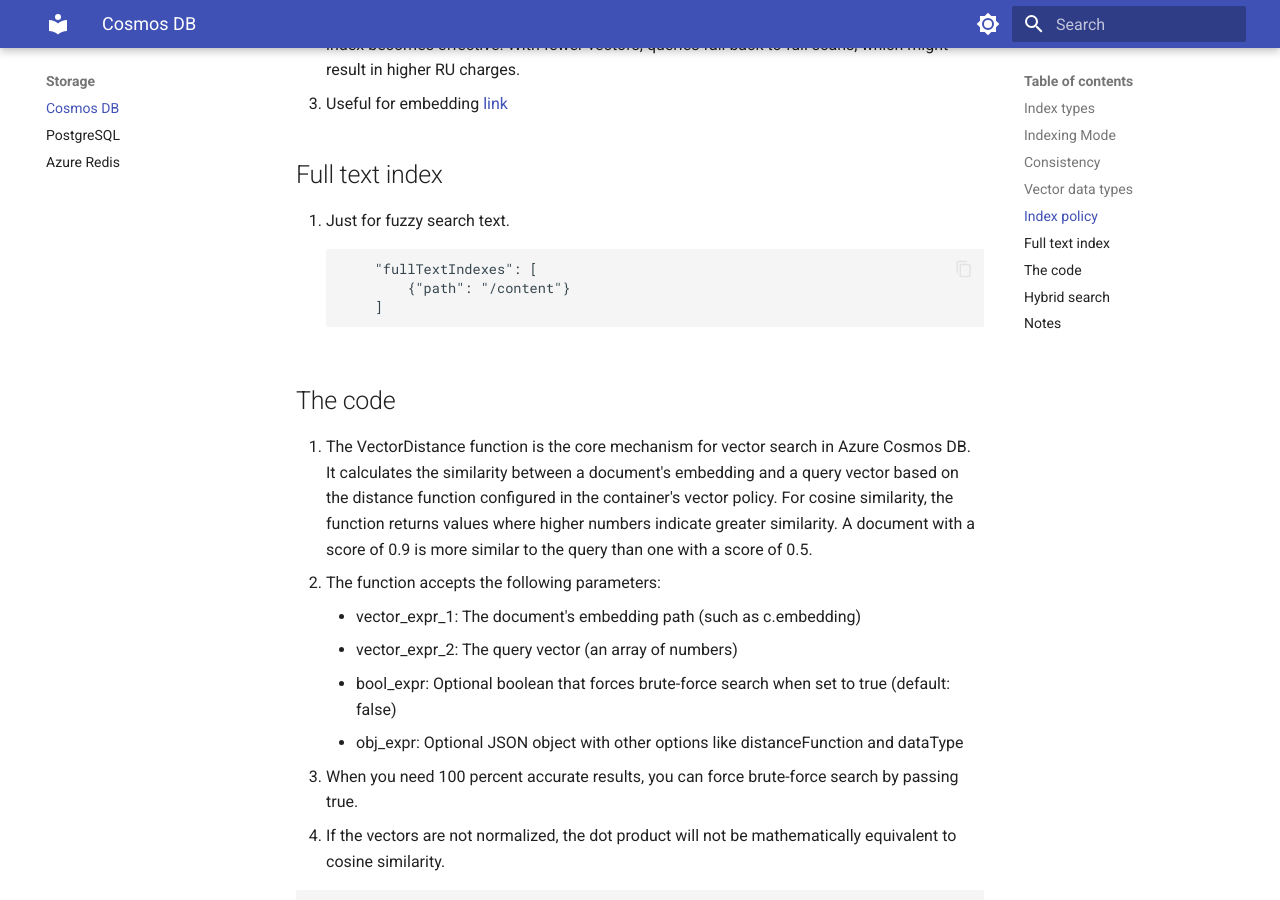
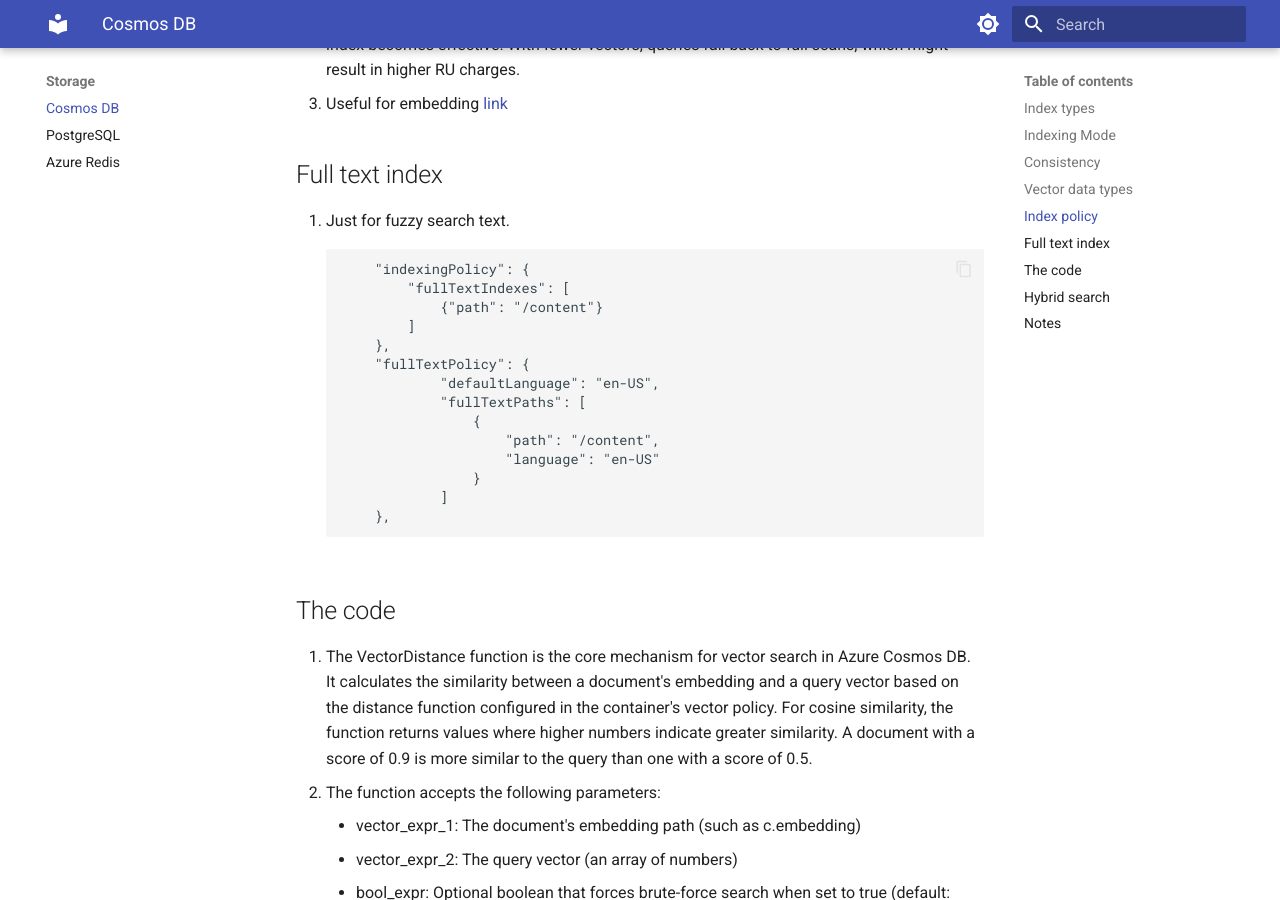
Before and after one commit to yoonghan/AI-Cloud-Developer, an MkDocs documentation site: the page built from docs/Storage/CosmosDb.md, in a window 1280 px wide and 900 px high, scrolled down 3010 px. Built offline with MkDocs 1.6.1 and Material for MkDocs 9.7.7, drawn with Linux system fonts in a browser that asks for light colours; some of the changed text lies outside the part shown.

Commit message:
Update policy

````diff
--- a/docs/Storage/CosmosDb.md
+++ b/docs/Storage/CosmosDb.md
@@ -31,17 +31,17 @@
 
 ## Vector data types
 
-```javascript
-vector_embedding_policy = {
-    "vectorEmbeddings": [
-        {
-            "path": "/embedding",
-            "dataType": "float32",
-            "distanceFunction": "cosine",
-            "dimensions": 1536
-        }
-    ]
-}
+```json
+    "vectorEmbeddingPolicy": {
+        "vectorEmbeddings": [
+            {
+                "path": "/embedding",
+                "dataType": "float32",
+                "distanceFunction": "cosine",
+                "dimensions": 1536
+            }
+        ]
+    }
 ```
 
 1. Distance function
@@ -82,9 +82,20 @@ indexing_policy = {
 ## Full text index
 1. Just for fuzzy search text.
 ```
-    "fullTextIndexes": [
-        {"path": "/content"}
-    ]
+    "indexingPolicy": {
+        "fullTextIndexes": [
+            {"path": "/content"}
+        ]
+    },
+    "fullTextPolicy": {
+            "defaultLanguage": "en-US",
+            "fullTextPaths": [
+                {
+                    "path": "/content",
+                    "language": "en-US"
+                }
+            ]
+    },
 ```
 
 ## The code
````
